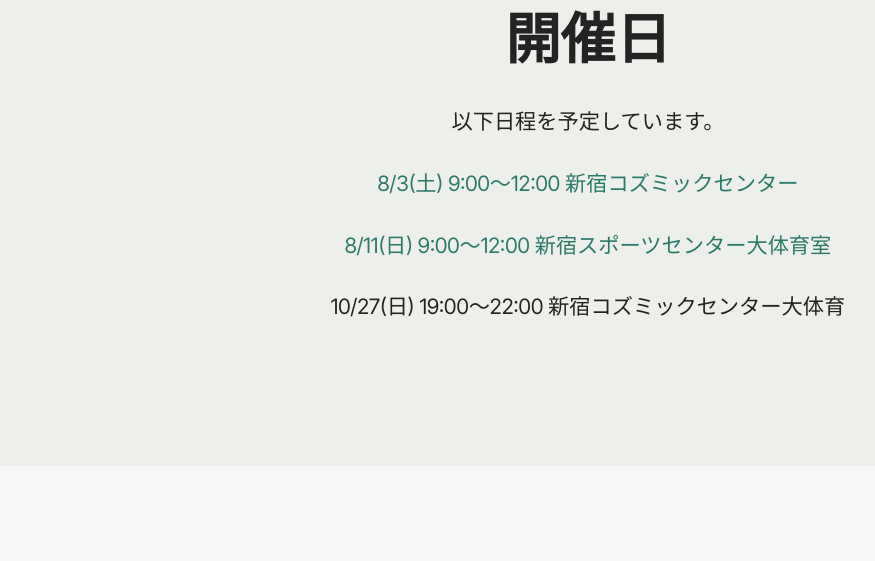
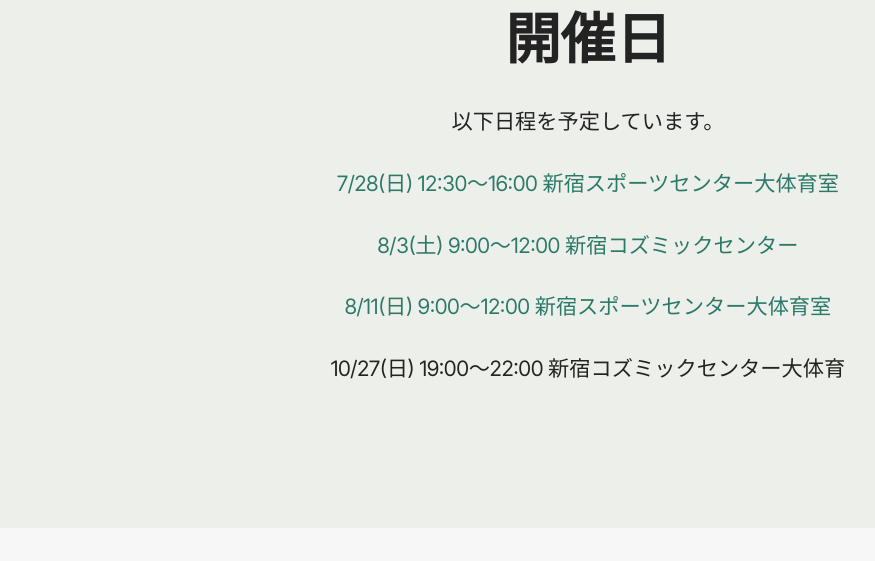
Before and after one commit to enbatminton/enbatminton, a plain HTML site: page index.html in a window 1280 px wide. Shown: the part 2944-3505 px from the top of the page, without its empty margins (52-927 px from the left). Drawn offline with Linux system fonts and the light colour scheme; files whose address does not match are found by name.

Commit message:
add event

```diff
--- a/index.html
+++ b/index.html
@@ -175,6 +175,7 @@
                     <div class="mbr-section-head mb-5">
                         <h3 class="mbr-section-title mbr-fonts-style align-center m-0 display-2"><strong>開催日</strong></h3>
                         <h4 class="mbr-section-subtitle mbr-fonts-style align-center mb-0 mt-4 display-7">以下日程を予定しています。</h4>
+                        <h5 class="mbr-section-subtitle mbr-fonts-style align-center mb-0 mt-4 display-7"><a href="https://band.us/band/95238091/post/6">7/28(日) 12:30～16:00 新宿スポーツセンター大体育室</a></h5>
                         <h5 class="mbr-section-subtitle mbr-fonts-style align-center mb-0 mt-4 display-7"><a href="https://band.us/band/95238091/post/6">8/3(土) 9:00～12:00 新宿コズミックセンター</a></h5>
                         <h5 class="mbr-section-subtitle mbr-fonts-style align-center mb-0 mt-4 display-7"><a href="https://band.us/band/95238091/post/8">8/11(日) 9:00～12:00 新宿スポーツセンター大体育室</a></h5>
                         <h5 class="mbr-section-subtitle mbr-fonts-style align-center mb-0 mt-4 display-7">10/27(日) 19:00～22:00 新宿コズミックセンター大体育</h5>
```
